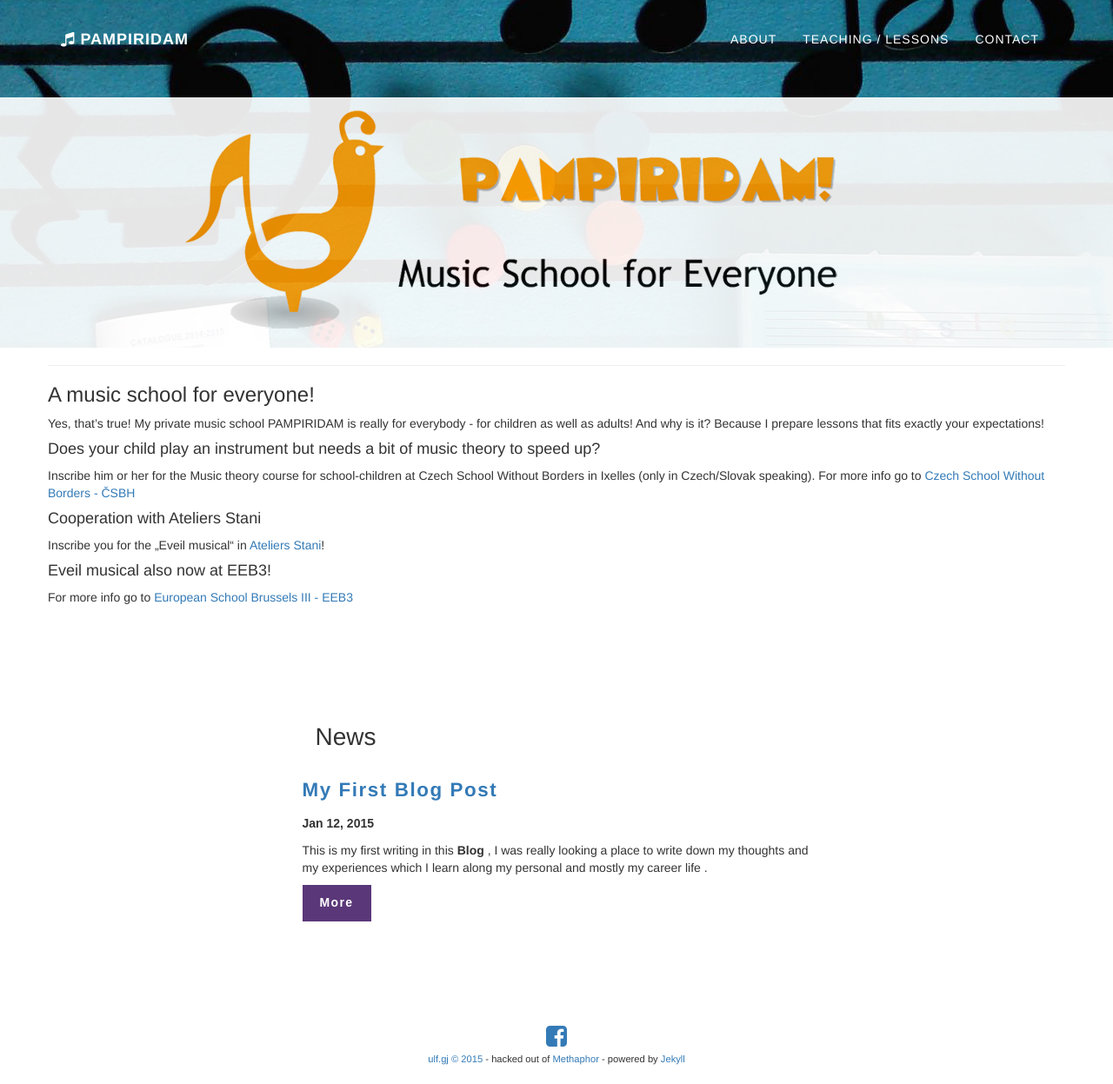
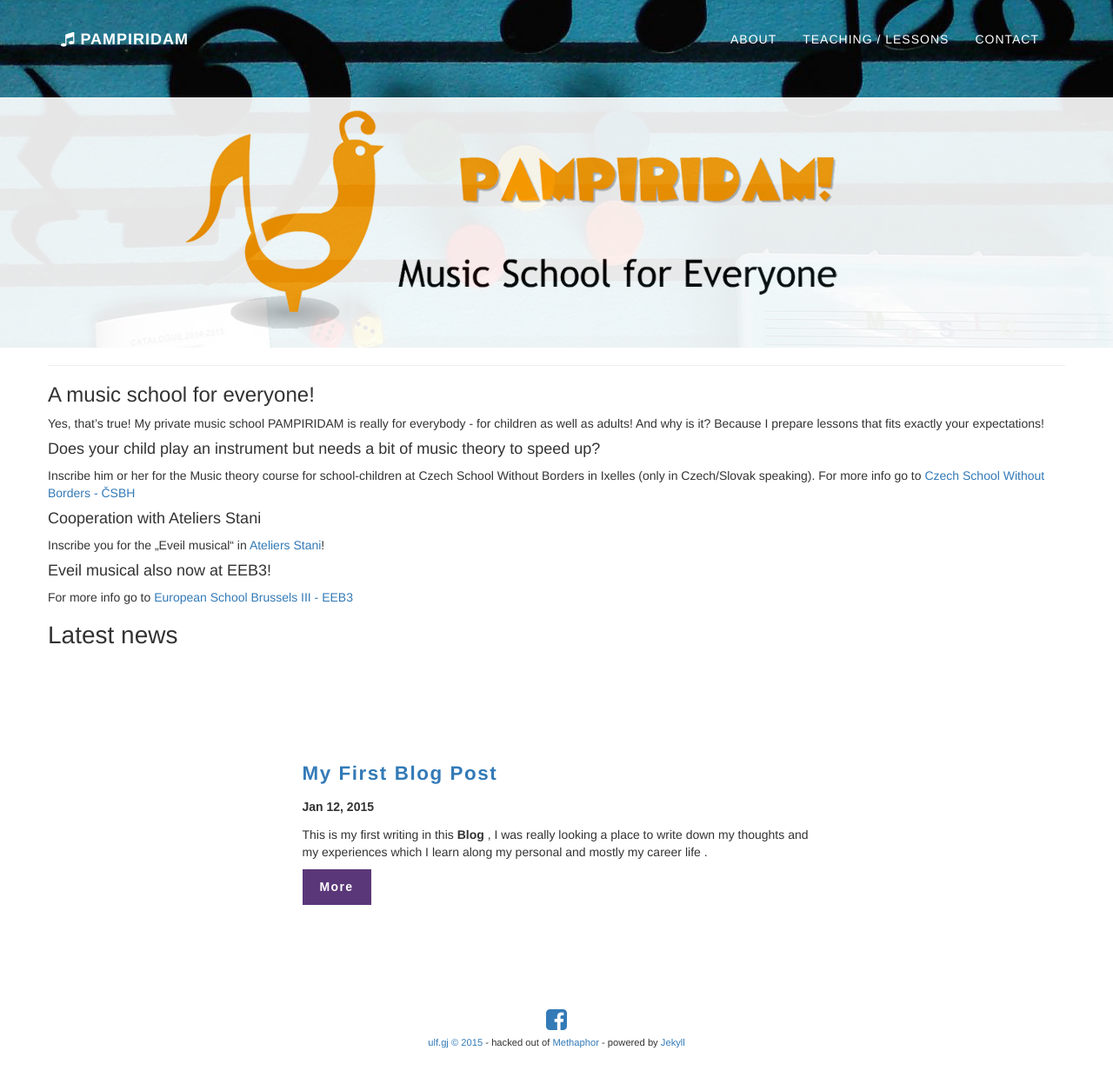
Before and after one commit to pampiridam/pampiridam.github.io, a Jekyll site: the page built from index.html, in a window 1280 px wide and 1247 px high. Shown: the whole window at 87% size. Built offline with Jekyll 4.4.1, drawn with Linux system fonts in a browser that asks for light colours; nearby versions of some CDN libraries; the list of posts is cut into pages by our own code; comment, search, counter and statistics services are not loaded.

Commit message:
content formatting

```diff
--- a/index.html
+++ b/index.html
@@ -16,9 +16,9 @@ layout: page
 
 
 
+<h1>Latest news</h1>
 
 <section class="post-loop container-fluid">
-<h1>News</h1>
     {% for post in site.posts %}
     <div class="row single-post">
         <div>
```
